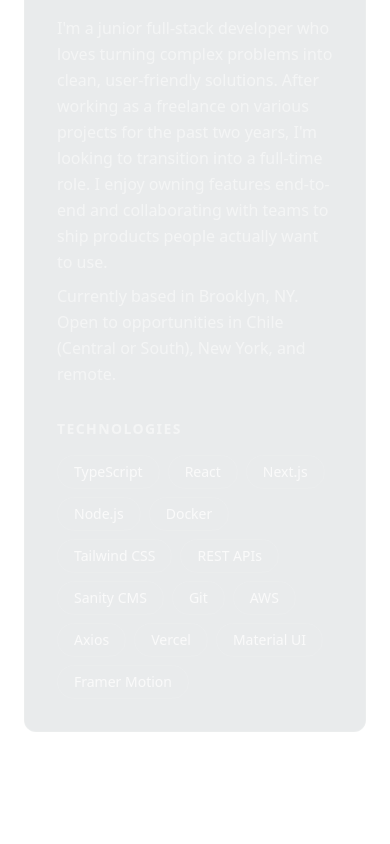
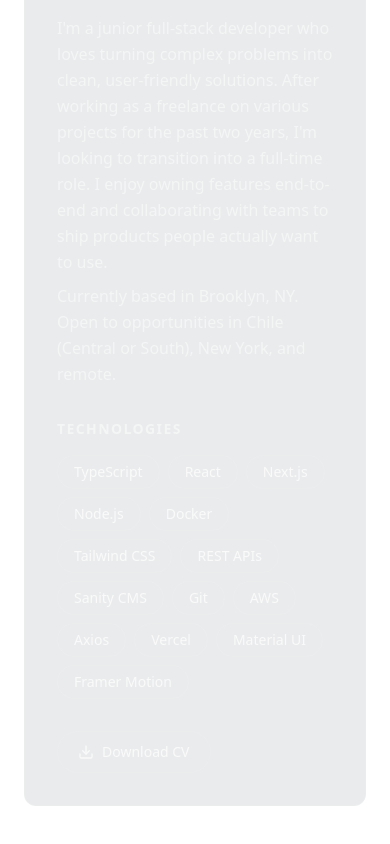
Before and after one commit to imercadal/developer-portfolio, a Next.js app: page / in a window 390 px wide. Shown: the part 1018-1862 px from the top of the page. Built offline with nearby package versions, Linux system fonts and the light colour scheme.

Commit message:
Added CV download

```diff
--- a/app/page.tsx
+++ b/app/page.tsx
@@ -31,7 +31,7 @@
 
       <main id="main-content" aria-label="Portfolio content">
         <Hero />
-        <FadeIn><About /></FadeIn>
+        <About />
         <FadeIn><Projects /></FadeIn>
         <FadeIn><Contact /></FadeIn>
       </main>
--- a/components/sections/About.tsx
+++ b/components/sections/About.tsx
@@ -19,6 +19,16 @@
 
 ];
 
+const sectionVariants = {
+  hidden: {},
+  visible: { transition: { staggerChildren: 0.12 } },
+};
+
+const fadeUp = {
+  hidden: { opacity: 0, y: 20 },
+  visible: { opacity: 1, y: 0, transition: { duration: 0.5, ease: [0.25, 0.1, 0.25, 1] } },
+};
+
 const containerVariants = {
   hidden: {},
   visible: { transition: { staggerChildren: 0.05 } },
@@ -36,29 +46,40 @@
       aria-label="About me"
       className="mx-auto max-w-6xl px-6 py-24"
     >
-      <div className="rounded-xl border border-[rgba(255,255,255,0.08)] bg-[rgba(43,59,67,0.1)] backdrop-blur-sm p-8 md:p-12">
-        <h2 className="mb-6 text-3xl font-bold text-[#fafafa]">About Me</h2>
+      <motion.div
+        className="rounded-xl border border-[rgba(255,255,255,0.08)] bg-[rgba(43,59,67,0.1)] backdrop-blur-sm p-8 md:p-12"
+        variants={sectionVariants}
+        initial="hidden"
+        whileInView="visible"
+        viewport={{ once: true, margin: "-10%" }}
+      >
+        <motion.h2
+          variants={fadeUp}
+          className="mb-6 text-3xl font-bold text-[#fafafa]"
+        >
+          About Me
+        </motion.h2>
 
-        <p className="mb-2 max-w-2xl leading-relaxed text-muted">
+        <motion.p variants={fadeUp} className="mb-2 max-w-2xl leading-relaxed text-muted">
           I&apos;m a junior full-stack developer who loves turning complex problems into clean,
           user-friendly solutions. After working as a freelance on various projects for the past two years, I&apos;m looking to transition into a full-time role. I enjoy owning features end-to-end and
           collaborating with teams to ship products people actually want to use.
-        </p>
-        <p className="mb-8 max-w-2xl leading-relaxed text-muted">
+        </motion.p>
+        <motion.p variants={fadeUp} className="mb-8 max-w-2xl leading-relaxed text-muted">
           Currently based in Brooklyn, NY. Open to opportunities in Chile (Central or South), New York, and remote.
-        </p>
+        </motion.p>
 
-        <h3 className="mb-4 text-sm font-semibold uppercase tracking-widest text-muted">
+        <motion.h3
+          variants={fadeUp}
+          className="mb-4 text-sm font-semibold uppercase tracking-widest text-muted"
+        >
           Technologies
-        </h3>
+        </motion.h3>
 
         <motion.ul
           aria-label="Technical skills"
           className="flex flex-wrap gap-2"
           variants={containerVariants}
-          initial="hidden"
-          whileInView="visible"
-          viewport={{ once: true }}
         >
           {skills.map((skill) => (
             <motion.li
@@ -70,7 +91,22 @@
             </motion.li>
           ))}
         </motion.ul>
-      </div>
+
+        <motion.div variants={fadeUp} className="mt-8">
+          <a
+            href="/260405_Irene CV_2.pdf"
+            download
+            className="inline-flex items-center gap-2 rounded-full border border-[rgba(255,255,255,0.08)] px-5 py-2.5 text-sm font-medium text-[#fafafa] transition-colors hover:bg-[rgba(255,255,255,0.08)]"
+          >
+            <svg xmlns="http://www.w3.org/2000/svg" width="16" height="16" viewBox="0 0 24 24" fill="none" stroke="currentColor" strokeWidth="2" strokeLinecap="round" strokeLinejoin="round" aria-hidden="true">
+              <path d="M21 15v4a2 2 0 0 1-2 2H5a2 2 0 0 1-2-2v-4"/>
+              <polyline points="7 10 12 15 17 10"/>
+              <line x1="12" y1="15" x2="12" y2="3"/>
+            </svg>
+            Download CV
+          </a>
+        </motion.div>
+      </motion.div>
     </section>
   );
 }
```
Also changed, not shown: 1 other file (tests, documents, lock files or other folders).
